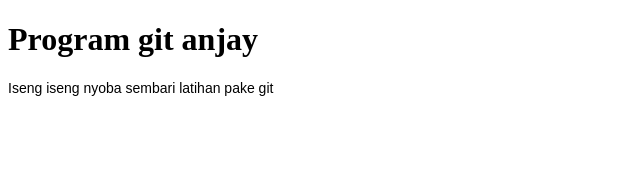
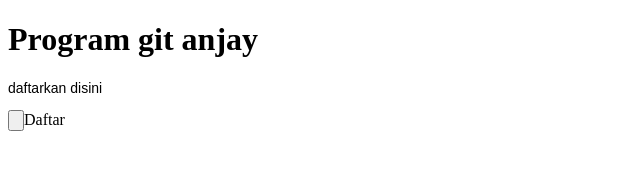
Before and after one commit to faridthns/Latihan-Git, a plain HTML site: page index.html in a window 1280 px wide. Shown: the whole page, without its empty margins (0-640 px from the left). Drawn offline with Linux system fonts and the light colour scheme.

Commit message:
Mengubah index.html dari github

```diff
--- a/index.html
+++ b/index.html
@@ -9,6 +9,7 @@
 </head>
 <body>
     <h1>Program git anjay</h1>
-    <p>Iseng iseng nyoba sembari latihan pake git</p>
+    <p>daftarkan disini</p>
+    <input type="button">Daftar</input>
 </body>
 </html>
```
